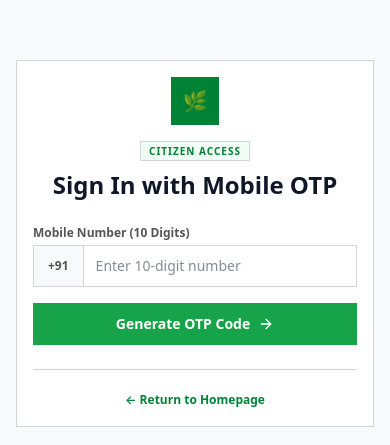
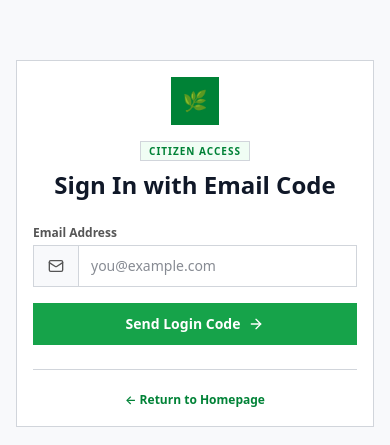
Before and after one commit to Chetna015/SMART-CITY, a React (Vite) app: page /login in a window 390 px wide. Shown: the part 179-624 px from the top of the page. Built offline with nearby package versions, Linux system fonts and the light colour scheme.

Commit message:
Change login method from mobile to email

```diff
--- a/src/user/pages/LoginCitizen.jsx
+++ b/src/user/pages/LoginCitizen.jsx
@@ -1,6 +1,6 @@
 import { useState } from "react";
 import { useNavigate, useLocation, Link } from "react-router-dom";
-import { KeyRound, User, ArrowRight, CheckCircle2 } from "lucide-react";
+import { KeyRound, User, Mail, ArrowRight, CheckCircle2 } from "lucide-react";
 import {
   sendOtp as sendOtpApi,
   verifyOtp as verifyOtpApi,
@@ -13,38 +13,43 @@ export default function LoginCitizen() {
   const params = new URLSearchParams(location.search);
   const redirectTo = params.get("redirect") || "/dashboard";
 
-  const [step, setStep] = useState(1); // 1 = mobile, 2 = OTP, 3 = name (first time only)
-  const [mobile, setMobile] = useState("");
+  const [step, setStep] = useState(1); // 1 = email, 2 = code, 3 = name (first time only)
+  const [email, setEmail] = useState("");
   const [otp, setOtp] = useState("");
   const [username, setUsername] = useState("");
   const [infoMsg, setInfoMsg] = useState("");
   const [profileToken, setProfileToken] = useState("");
   const [loading, setLoading] = useState(false);
 
+  const cleanEmail = email.trim().toLowerCase();
+
+  // The rest of the app identifies a citizen by "citizenPhone" (used as
+  // reporter_phone on issues), so the verified email is stored under that key.
   const saveSession = (user) => {
     localStorage.setItem("citizenName", user.name);
-    localStorage.setItem("citizenPhone", user.phone || mobile);
+    localStorage.setItem("citizenPhone", user.email || cleanEmail);
+    localStorage.setItem("citizenEmail", user.email || cleanEmail);
     localStorage.setItem("userRole", "citizen");
     navigate(redirectTo);
   };
 
-  // STEP 1: SEND OTP
+  // STEP 1: SEND CODE
   const sendOtp = async () => {
-    if (mobile.length !== 10) {
-      alert("Please enter a valid 10-digit mobile number.");
+    if (!/^[^\s@]+@[^\s@]+\.[^\s@]+$/.test(cleanEmail)) {
+      alert("Please enter a valid email address.");
       return;
     }
     setLoading(true);
     try {
-      const res = await sendOtpApi(mobile);
+      const res = await sendOtpApi(cleanEmail);
       if (!res.success) {
-        alert(res.message || "Could not send OTP.");
+        alert(res.message || "Could not send the code.");
         return;
       }
       setInfoMsg(
         res.devOtp
-          ? `Dev mode - your OTP is ${res.devOtp}`
-          : `OTP sent to +91 ${mobile}`
+          ? `Dev mode - your code is ${res.devOtp}`
+          : `Code sent to ${cleanEmail}. Check your inbox (and spam).`
       );
       setOtp("");
       setStep(2);
@@ -55,15 +60,15 @@ export default function LoginCitizen() {
     }
   };
 
-  // STEP 2: VERIFY OTP
+  // STEP 2: VERIFY CODE
   const verifyOtp = async () => {
     if (otp.length !== 6) {
-      alert("Please enter the 6-digit OTP.");
+      alert("Please enter the 6-digit code.");
       return;
     }
     setLoading(true);
     try {
-      const res = await verifyOtpApi(mobile, otp);
+      const res = await verifyOtpApi(cleanEmail, otp);
       if (!res.success) {
         alert(res.message || "Verification failed.");
         return;
@@ -115,7 +120,7 @@ export default function LoginCitizen() {
             Citizen Access
           </span>
           <h2 className="text-2xl font-extrabold text-gray-900 mt-2">
-            Sign In with Mobile OTP
+            Sign In with Email Code
           </h2>
         </div>
 
@@ -125,24 +130,24 @@ export default function LoginCitizen() {
           </div>
         )}
 
-        {/* STEP 1 — ENTER MOBILE */}
+        {/* STEP 1 — ENTER EMAIL */}
         {step === 1 && (
           <div className="space-y-4">
             <div>
               <label className="block text-xs font-semibold text-gray-700 mb-1">
-                Mobile Number (10 Digits)
+                Email Address
               </label>
               <div className="flex border border-gray-300 focus-within:border-green-700 bg-white shadow-sm transition-all">
-                <span className="inline-flex items-center px-3.5 bg-gray-100 border-r border-gray-300 text-xs font-bold text-gray-700 select-none">
-                  +91
+                <span className="inline-flex items-center px-3.5 bg-gray-100 border-r border-gray-300 text-gray-500">
+                  <Mail size={16} />
                 </span>
                 <input
-                  type="tel"
+                  type="email"
                   className="flex-1 px-3 py-2.5 text-sm font-medium outline-none text-gray-900 bg-white"
-                  placeholder="Enter 10-digit number"
-                  maxLength="10"
-                  value={mobile}
-                  onChange={(e) => setMobile(e.target.value.replace(/\D/g, ""))}
+                  placeholder="you@example.com"
+                  value={email}
+                  onChange={(e) => setEmail(e.target.value)}
+                  onKeyDown={(e) => e.key === "Enter" && sendOtp()}
                 />
               </div>
             </div>
@@ -152,17 +157,17 @@ export default function LoginCitizen() {
               onClick={sendOtp}
               disabled={loading}
             >
-              {loading ? "Sending..." : "Generate OTP Code"} <ArrowRight size={16} />
+              {loading ? "Sending..." : "Send Login Code"} <ArrowRight size={16} />
             </button>
           </div>
         )}
 
-        {/* STEP 2 — ENTER OTP */}
+        {/* STEP 2 — ENTER CODE */}
         {step === 2 && (
           <div className="space-y-4">
             <div>
               <label className="block text-xs font-semibold text-gray-700 mb-1">
-                Enter 6-Digit OTP Sent to +91 {mobile}
+                Enter the 6-Digit Code Sent to {cleanEmail}
               </label>
               <div className="flex border border-gray-300 focus-within:border-green-700 bg-white shadow-sm transition-all">
                 <span className="inline-flex items-center px-3.5 bg-gray-100 border-r border-gray-300 text-gray-500">
@@ -170,11 +175,13 @@ export default function LoginCitizen() {
                 </span>
                 <input
                   type="text"
+                  inputMode="numeric"
                   className="flex-1 px-3 py-2.5 text-center tracking-widest font-mono font-bold text-lg outline-none text-gray-900 bg-white"
                   placeholder="------"
                   maxLength="6"
                   value={otp}
                   onChange={(e) => setOtp(e.target.value.replace(/\D/g, ""))}
+                  onKeyDown={(e) => e.key === "Enter" && verifyOtp()}
                 />
               </div>
             </div>
@@ -185,7 +192,7 @@ export default function LoginCitizen() {
                 onClick={verifyOtp}
                 disabled={loading}
               >
-                {loading ? "Verifying..." : "Verify OTP"}
+                {loading ? "Verifying..." : "Verify Code"}
               </button>
               <button
                 className="sa-btn secondary text-xs py-2.5"
@@ -195,6 +202,16 @@ export default function LoginCitizen() {
                 Resend
               </button>
             </div>
+
+            <button
+              className="text-xs text-green-700 hover:underline font-semibold w-full text-center"
+              onClick={() => {
+                setStep(1);
+                setInfoMsg("");
+              }}
+            >
+              Use a different email
+            </button>
           </div>
         )}
 
@@ -215,6 +232,7 @@ export default function LoginCitizen() {
                   placeholder="Enter your full name"
                   value={username}
                   onChange={(e) => setUsername(e.target.value)}
+                  onKeyDown={(e) => e.key === "Enter" && completeLogin()}
                 />
               </div>
             </div>
```
